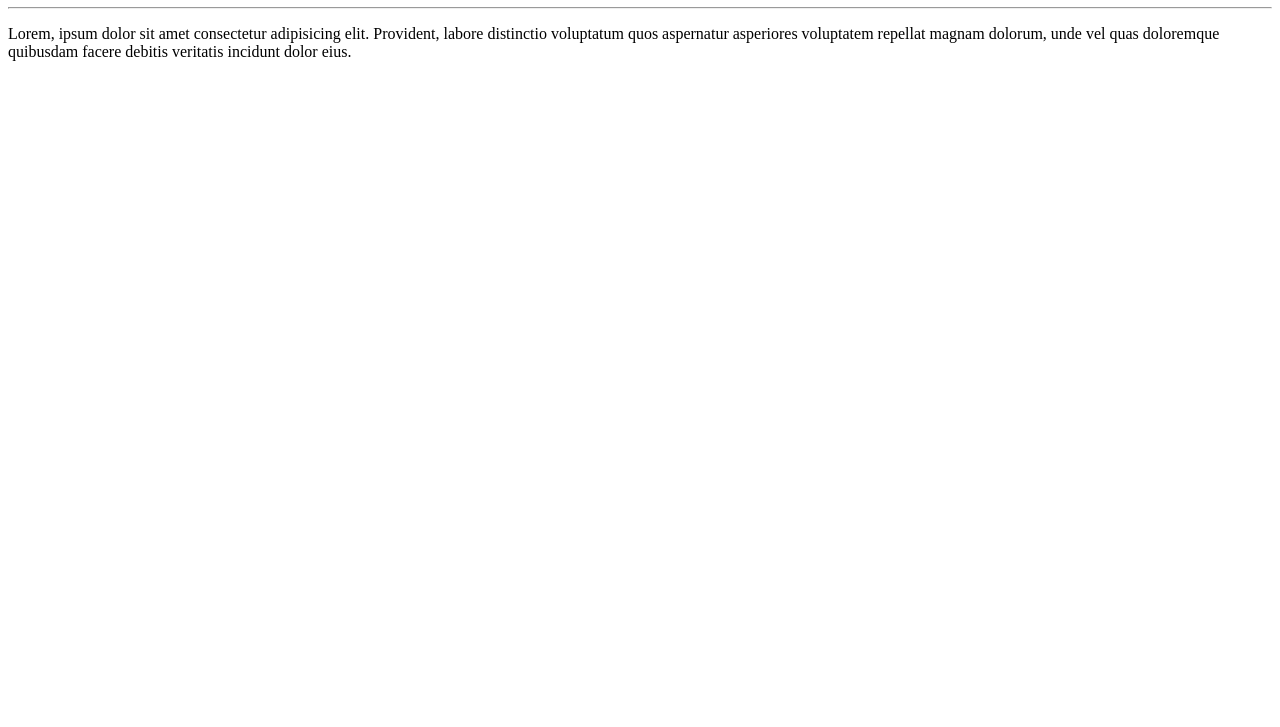
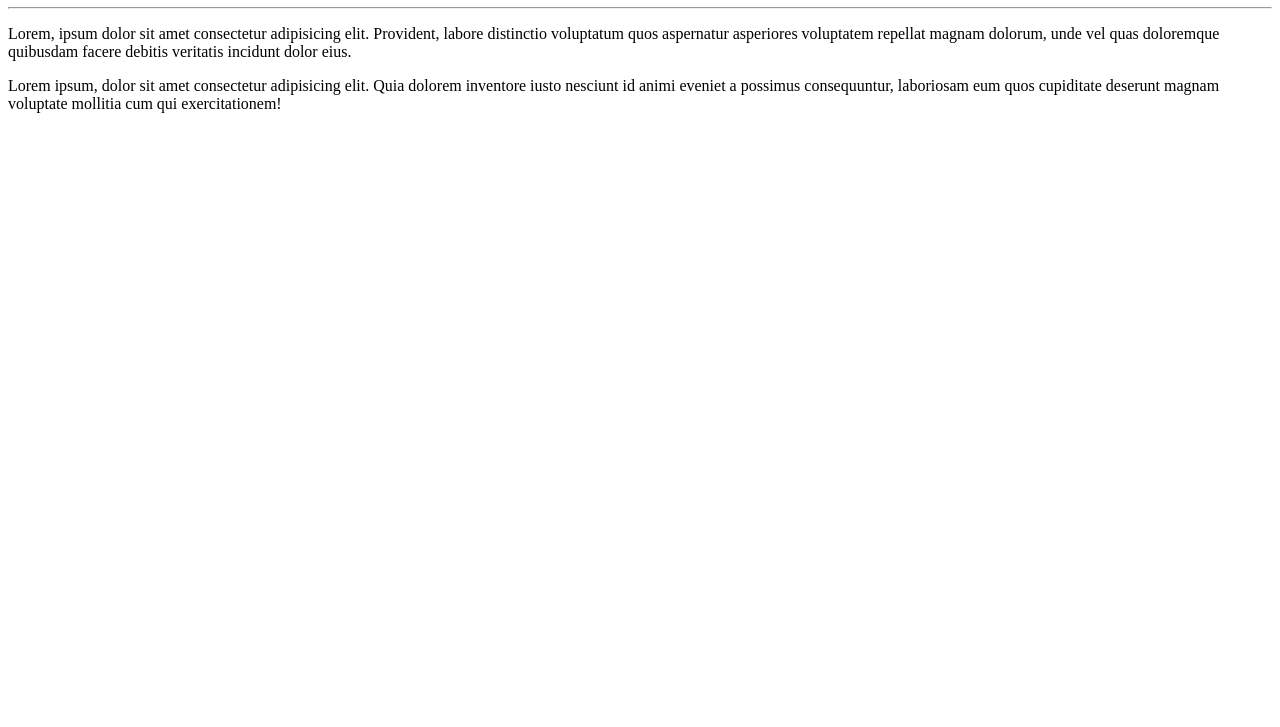
Before and after one commit to JulianCBraga/Ola-Mundo, a plain HTML site: page site-exemplo/index.html in a window 1280 px wide. Shown: the part 73-800 px from the top of the page. Drawn offline with Linux system fonts and the light colour scheme.

Commit message:
adicionei um parágrafo

```diff
--- a/site-exemplo/index.html
+++ b/site-exemplo/index.html
@@ -9,6 +9,7 @@
     <h1>Olá, Mundo!</h1>
     <hr>
     <p>Lorem, ipsum dolor sit amet consectetur adipisicing elit. Provident, labore distinctio voluptatum quos aspernatur asperiores voluptatem repellat magnam dolorum, unde vel quas doloremque quibusdam facere debitis veritatis incidunt dolor eius.</p>
+    <p>Lorem ipsum, dolor sit amet consectetur adipisicing elit. Quia dolorem inventore iusto nesciunt id animi eveniet a possimus consequuntur, laboriosam eum quos cupiditate deserunt magnam voluptate mollitia cum qui exercitationem!</p>
 
 </body>
 </html>
```
